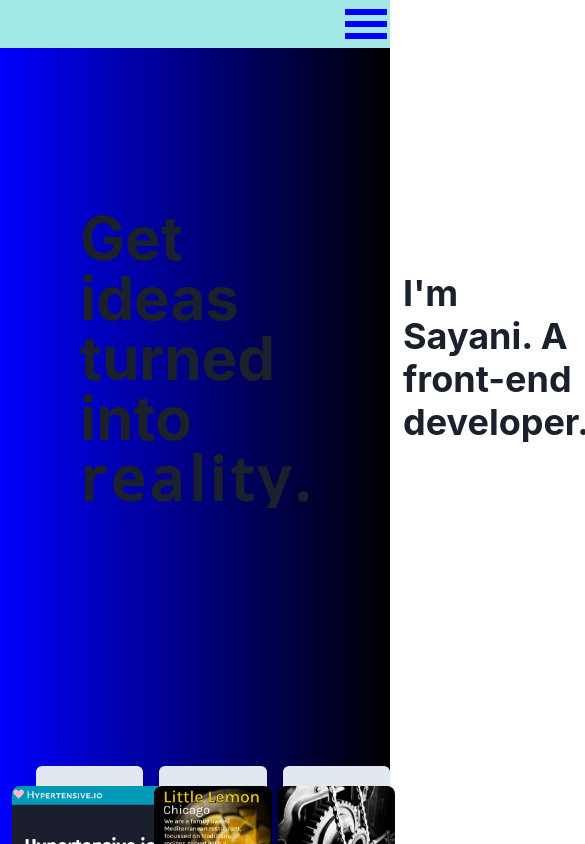
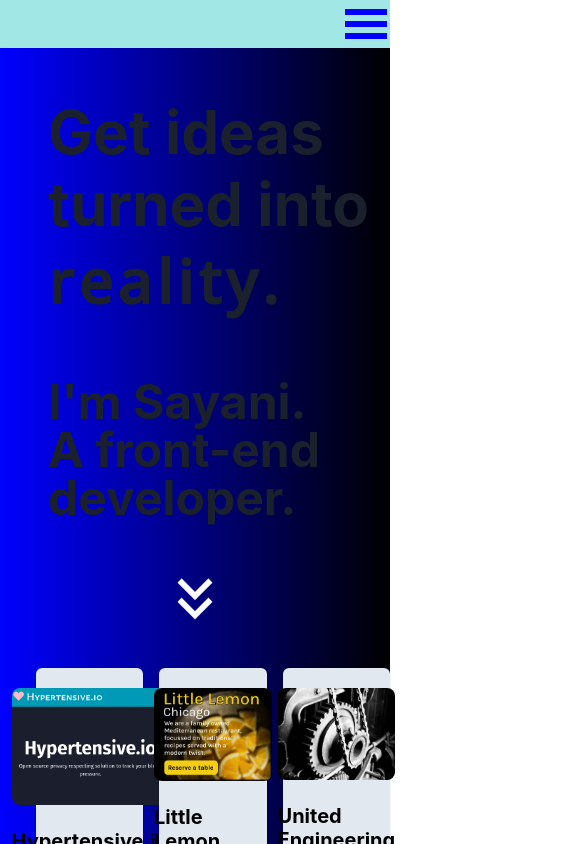
Before and after one commit to SayaniSen2022/MyPortfolio, a React (Vite) app: page / in a window 390 px wide. Shown: the top 844 px of the page, 585 px wide, since content can reach past the window. Built offline with nearby package versions, Linux system fonts and the light colour scheme.

Commit message:
hero res update

```diff
--- a/src/components/Hero.css
+++ b/src/components/Hero.css
@@ -35,3 +35,15 @@
     transform: translateY(0);
   }
 }
+
+@media (max-width: 600px) {
+  .hero-section {
+    display: none;
+  }
+  .hero-mobile {
+    background-image: linear-gradient(to left, black, blue);
+  }
+  .arrow {
+    margin: 2rem 0 1rem 10rem;
+  }
+}
--- a/src/components/Hero.jsx
+++ b/src/components/Hero.jsx
@@ -12,11 +12,18 @@ const Hero = () => {
     workRef.current?.scrollIntoView({ behavior: "smooth" });
   };
   return (
+    <>
       <div className="hero-section">
         <Stack>
           <HStack>
             <Box maxW="35rem">
-            <Heading as="h1" size="4xl" my="10rem" ml="5rem">
+              <Heading
+                as="h1"
+                size="4xl"
+                my="10rem"
+                ml="5rem"
+                lineHeight="initial"
+              >
                 Get ideas turned into <Text className="typed">reality.</Text>
               </Heading>
             </Box>
@@ -35,6 +42,33 @@ const Hero = () => {
 
         <Projects ref={workRef} />
       </div>
+      <div className="hero-mobile">
+        <Stack>
+          <Box maxW="25rem">
+            <Heading
+              as="h1"
+              size="4xl"
+              my="3rem"
+              ml="3rem"
+              lineHeight="initial"
+            >
+              Get ideas turned into <Text className="typed">reality.</Text>
+            </Heading>
+          </Box>
+          <Box maxW="20rem">
+            <Heading as="h1" size="3xl" ml="3rem">
+              I'm Sayani. A front-end developer.
+            </Heading>
+          </Box>
+          <div id="explore-button">
+            <IconContext.Provider value={{ className: "arrow", size: 70 }}>
+              <MdKeyboardDoubleArrowDown onClick={handleClick} />
+            </IconContext.Provider>
+          </div>
+        </Stack>
+        <Projects ref={workRef} />
+      </div>
+    </>
   );
 };
 export default Hero;
```
Lines whose indentation alone changed are shown as unchanged.
